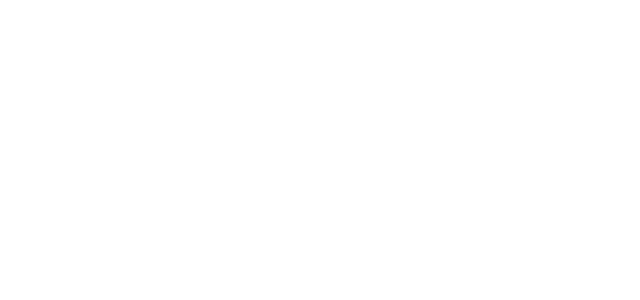
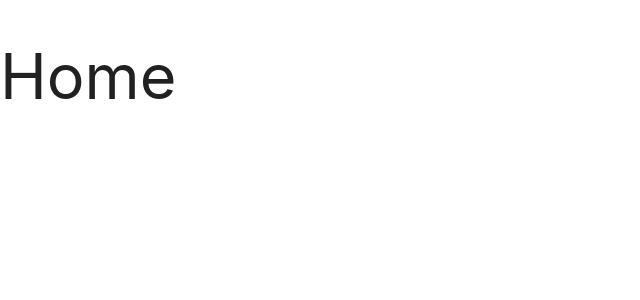
Before and after one commit to schkiho/firebase-verify-email, a React (Create React App) app: page / in a window 1280 px wide. Shown: the top 300 px of the page, without its empty margins (0-640 px from the left). Built offline with nearby package versions, Linux system fonts and the light colour scheme.

Commit message:
add materialize & setup firebase config

```diff
--- a/public/index.html
+++ b/public/index.html
@@ -4,8 +4,17 @@
     <meta charset="utf-8" />
     <meta name="viewport" content="width=device-width, initial-scale=1" />
     <title>Verify Email & Image Upload</title>
+    <link
+      href="https://fonts.googleapis.com/icon?family=Material+Icons"
+      rel="stylesheet"
+    />
+    <link
+      rel="stylesheet"
+      href="https://cdnjs.cloudflare.com/ajax/libs/materialize/1.0.0/css/materialize.min.css"
+    />
   </head>
   <body>
     <div id="root"></div>
+    <script src="https://cdnjs.cloudflare.com/ajax/libs/materialize/1.0.0/js/materialize.min.js"></script>
   </body>
 </html>
--- a/src/App.js
+++ b/src/App.js
@@ -1,7 +1,11 @@
 import React from "react";
 
 const App = () => {
-  return <div className="App"></div>;
+  return (
+    <div className="App">
+      <h1>Home</h1>
+    </div>
+  );
 };
 
 export default App;
```
